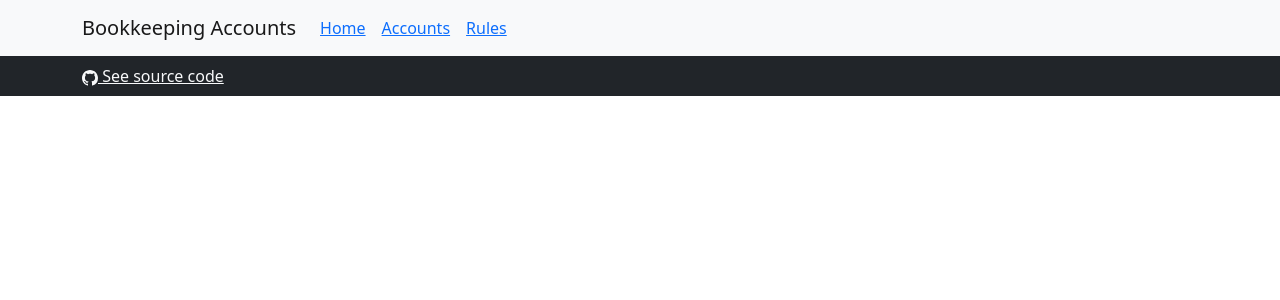
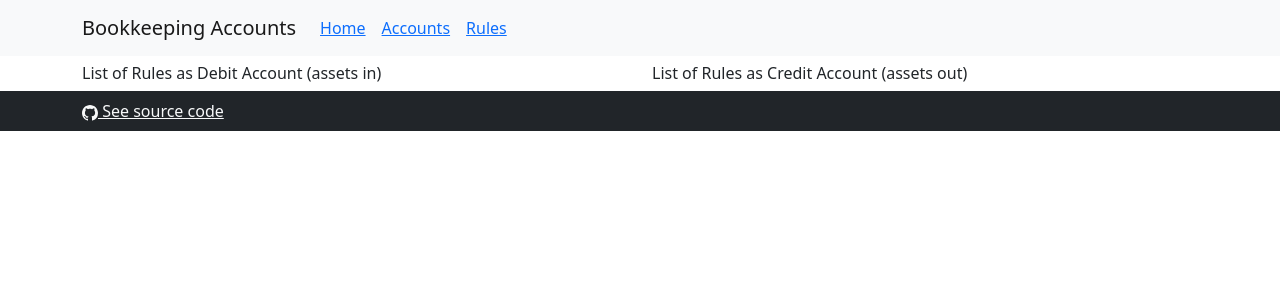
Before and after one commit to Gleammer/bookkeeping-accounts, a React (Create React App) app in the folder frontend/: page /accounts/1 in a window 1280 px wide. Shown: the top 300 px of the page. Built offline with nearby package versions, Linux system fonts and the light colour scheme; no server answers.

Commit message:
First version of Account Page

```diff
--- a/frontend/src/App.js
+++ b/frontend/src/App.js
@@ -3,6 +3,7 @@
 
 import Homepage from "./views/Homepage";
 import Accounts from "./views/Accounts";
+import AccountPage from "./views/AccountPage";
 
 import Header from "./components/Header";
 import Footer from "./components/Footer";
@@ -14,6 +15,7 @@
             <Routes>
                 <Route path="/" element={<Homepage />} />
                 <Route path="/accounts" element={<Accounts />} />
+                <Route path="/accounts/:id" element={<AccountPage />} />
                 <Route path="/rules" element={<Homepage />} />
             </Routes>
             <Footer />
--- /dev/null
+++ b/frontend/src/views/AccountPage.js
@@ -0,0 +1,45 @@
+import React, { useEffect, useState } from "react";
+import { Container, Row, Col } from "react-bootstrap";
+import { useParams } from "react-router-dom";
+import axios from "axios";
+
+const AccountPage = () => {
+    let { id } = useParams();
+    const [data, setData] = useState({
+        _id: undefined,
+        code: undefined,
+        name: undefined,
+    });
+    const [debitRules, setDebitRules] = useState([]);
+    const [creditRules, setCreditRules] = useState([]);
+
+    useEffect(() => {
+        axios
+            .get(`http://localhost:5000/api/v1.0/accounts/${id}`)
+            .then((res) => res.data)
+            .then((res) => setData(res))
+            .catch((err) => console.warn(err));
+    }, []);
+
+    return (
+        <Container>
+            <Row>
+                <Col>
+                    <h2>
+                        <b>{data.code}</b> {data.name}
+                    </h2>
+                </Col>
+            </Row>
+            <Row>
+                <Col>
+                    <h6>List of Rules as Debit Account (assets in)</h6>
+                </Col>
+                <Col>
+                    <h6>List of Rules as Credit Account (assets out)</h6>
+                </Col>
+            </Row>
+        </Container>
+    );
+};
+
+export default AccountPage;
--- a/frontend/src/views/Accounts.js
+++ b/frontend/src/views/Accounts.js
@@ -19,7 +19,7 @@
             <Row>
                 <Col>
                     <h1>This is Accounts page!</h1>
-                    {accounts.map(account => <Account id={account._id} code={account.code} name={account.name}/>)}
+                    {accounts.map(account => <Account key={account._id} id={account._id} code={account.code} name={account.name}/>)}
                 </Col>
             </Row>
         </Container>
```
